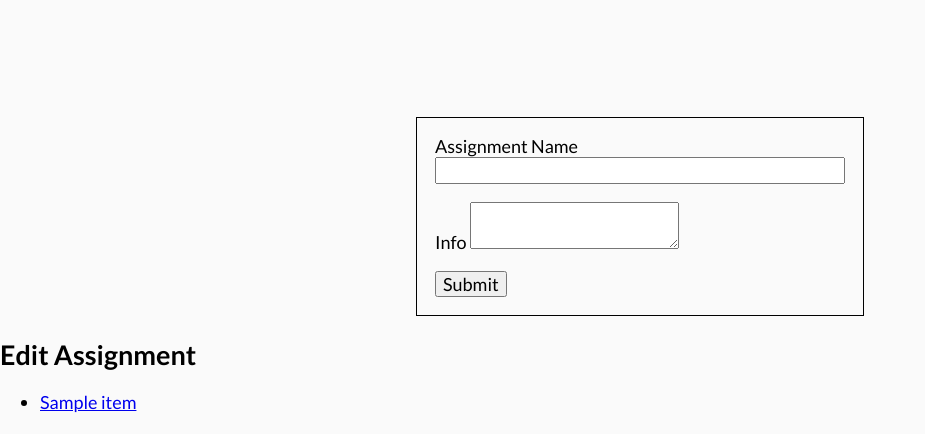
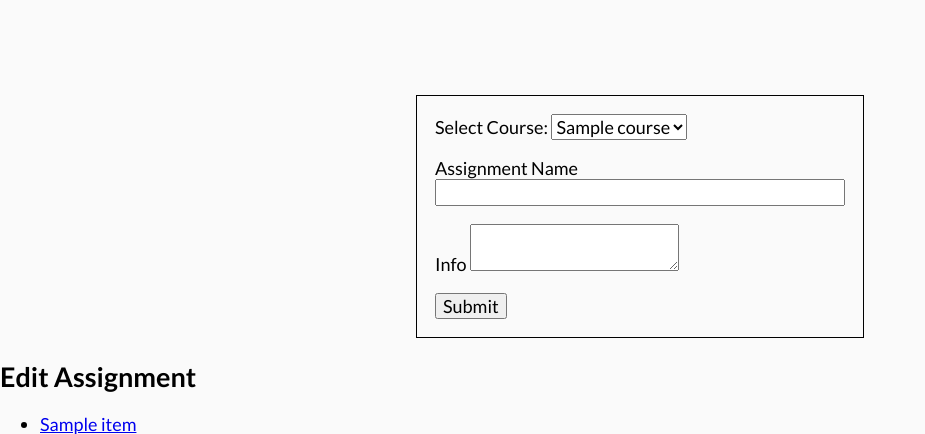
Before and after one commit to Lnauman1700/red-portal, a Flask app: template portal/templates/assignments.html in a window 1280 px wide. Shown: the part 118-552 px from the top of the page, without its empty margins (0-925 px from the left). Run offline with Flask 2, Linux system fonts and the light colour scheme; the template is opened without the code that fills it: most values are stand-ins (such as "Sample title", 1, 10 or a date in 2020); some libraries are stand-ins or nearby versions.

Commit message:
-Fix more merge conflicts

```diff
--- a/portal/templates/assignments.html
+++ b/portal/templates/assignments.html
@@ -9,7 +9,13 @@
   <p>{{ error }}</p>
 {% endif %}
   <form method='POST'>
-
+    <label>Select Course:
+        <select name="course">
+          {% for course in courses %}
+          <option value="{{course[0]}}">{{course[1]}}</option>
+          {% endfor %}
+        </select>
+      </label>
     <label for="assignment_name">Assignment Name
       <input type="text" name="assignment_name" />
     </label>
```
Also changed, not shown: tests/data.sql (+1 -5 lines).
